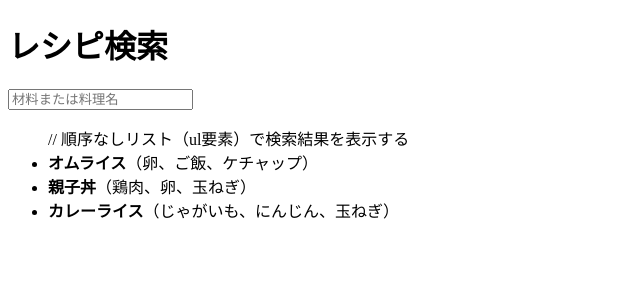
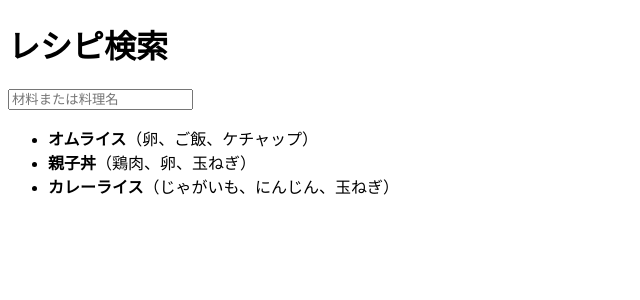
Before and after one commit to yhk-0707/recipe-app, a React (Vite) app in the folder react-learning/: page / in a window 1280 px wide. Shown: the top 300 px of the page, without its empty margins (0-640 px from the left). Built offline with nearby package versions, Linux system fonts and the light colour scheme.

Commit message:
fix:コメントアウト修正

```diff
--- a/react-learning/src/App.jsx
+++ b/react-learning/src/App.jsx
@@ -63,7 +63,7 @@ function App() {
             {/* 検索結果の有無で表示内容を切り替える */}
             {results.length === 0
                 ? (<p>該当するレシピがありません。</p>)// 検索結果がないとき
-                : (<ul> // 順序なしリスト（ul要素）で検索結果を表示する
+                : (<ul> {/*// 順序なしリスト（ul要素）で検索結果を表示する */}
                     {results.map(recipe =>  // 検索結果があるとき、results配列のリスト(li要素)を作成。
                     (
                         <RecipeCard key={recipe.id} recipe={recipe} /> // keyはReactがリストの要素を識別するために必要。recipe.idを使うことで一意の値を指定する。
```
